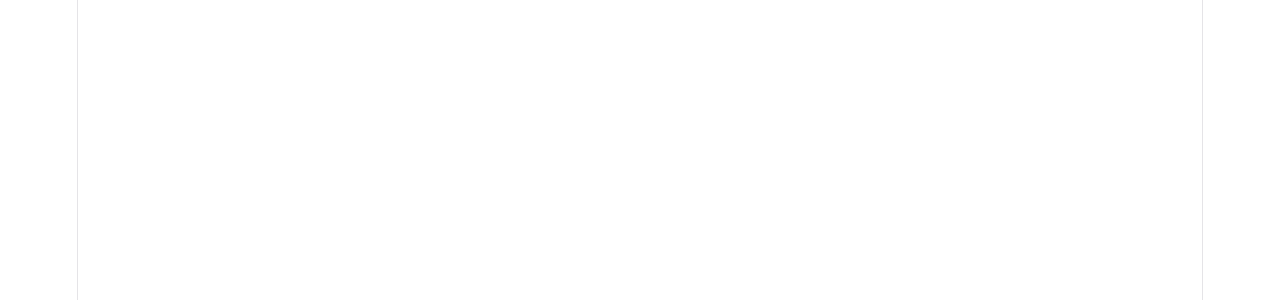
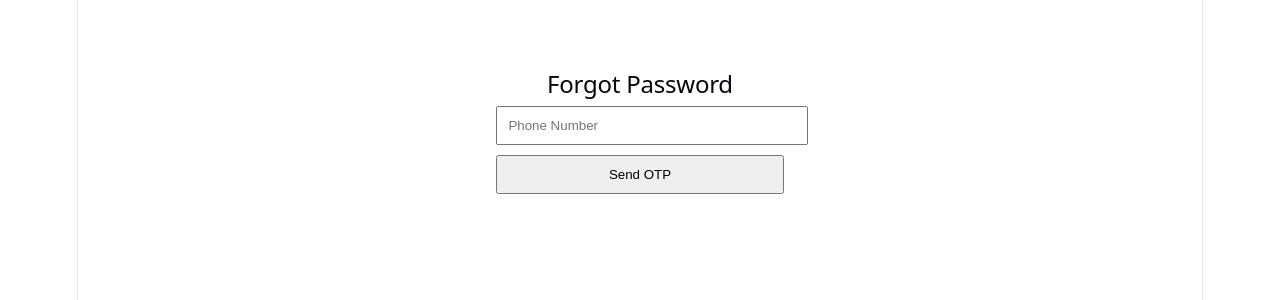
Before and after one commit to arnika44/TravelBuddy-frontend, a React app: page /forgot-password in a window 1280 px wide. Before the commit this address had no page. Shown: the top 300 px of the page. Built offline with nearby package versions, Linux system fonts and the light colour scheme; the HTML template or start-up script is replaced by a standard one.

Commit message:
Added forgot password feature

```diff
--- a/src/App.jsx
+++ b/src/App.jsx
@@ -9,6 +9,7 @@ import FindPartners from "./pages/FindPartners";
 import ChangePassword from "./pages/ChangePassword";
 import Chat from "./pages/Chat";
 import Chats from "./pages/Chats";
+import ForgotPassword from "./pages/ForgotPassword";
 
 export default function App() {
   return (
@@ -23,6 +24,7 @@ export default function App() {
       <Route path="/received-requests" element={<ReceivedRequests />} />
       <Route path="/chat" element={<Chat />} />
       <Route path="/chats" element={<Chats />} />
+      <Route path="/forgot-password" element={<ForgotPassword />} />
 
     </Routes>
   );
--- /dev/null
+++ b/src/pages/ForgotPassword.jsx
@@ -0,0 +1,236 @@
+import { useState } from "react";
+import axios from "axios";
+import { useNavigate } from "react-router-dom";
+
+const API = "https://travelbuddy-backend-4w7o.onrender.com";
+
+export default function ForgotPassword() {
+
+  const navigate = useNavigate();
+
+  const [phone, setPhone] = useState("");
+  const [otp, setOtp] = useState("");
+  const [newPassword, setNewPassword] = useState("");
+  const [confirmPassword, setConfirmPassword] = useState("");
+
+  const [otpSent, setOtpSent] = useState(false);
+  const [otpVerified, setOtpVerified] = useState(false);
+
+  const sendOtp = async () => {
+
+  if (!phone) {
+
+    alert("Enter phone number");
+
+    return;
+
+  }
+
+  try {
+
+    const res = await axios.post(`${API}/send-otp`, {
+      phone
+    });
+
+    alert(res.data.message);
+
+    setOtpSent(true);
+
+  } catch (err) {
+
+    alert("Failed to send OTP");
+
+  }
+
+};
+
+const verifyOtp = async () => {
+
+  if (!otp) {
+
+    alert("Enter OTP");
+
+    return;
+
+  }
+
+  try {
+
+    const res = await axios.post(
+      `${API}/forgot-password-verify-otp`,
+      {
+        phone,
+        otp
+      }
+    );
+
+    if (res.data.success) {
+
+      alert(res.data.message);
+
+      setOtpVerified(true);
+
+    } else {
+
+      alert(res.data.message);
+
+    }
+
+  } catch (err) {
+
+    alert("OTP verification failed");
+
+  }
+
+};
+const resetPassword = async () => {
+
+  if (!newPassword || !confirmPassword) {
+    alert("Fill all fields");
+    return;
+  }
+
+  if (newPassword !== confirmPassword) {
+    alert("Passwords do not match");
+    return;
+  }
+
+  try {
+
+    const res = await axios.post(`${API}/reset-password`, {
+      phone,
+      newPassword
+    });
+
+    alert(res.data.message);
+
+    navigate("/");
+
+  } catch (err) {
+
+    alert(err.response?.data?.message || "Reset Failed");
+
+  }
+
+};
+
+  return (
+
+    <div
+      style={{
+        maxWidth: "400px",
+        margin: "50px auto",
+        padding: "20px",
+        textAlign: "center"
+      }}
+    >
+
+      <h2>Forgot Password</h2>
+
+      <input
+        placeholder="Phone Number"
+        value={phone}
+        onChange={(e) => setPhone(e.target.value)}
+        style={{
+          width: "100%",
+          padding: "10px",
+          marginBottom: "10px"
+        }}
+      />
+
+      {!otpSent && (
+
+        <button
+          onClick={sendOtp}
+          style={{
+            width: "100%",
+            padding: "10px"
+          }}
+        >
+          Send OTP
+        </button>
+
+      )}
+
+      {otpSent && !otpVerified && (
+
+        <>
+
+          <input
+            placeholder="Enter OTP"
+            value={otp}
+            onChange={(e) => setOtp(e.target.value)}
+            style={{
+              width: "100%",
+              padding: "10px",
+              marginTop: "10px",
+              marginBottom: "10px"
+            }}
+          />
+
+          <button
+            onClick={verifyOtp}
+            style={{
+              width: "100%",
+              padding: "10px"
+            }}
+          >
+            Verify OTP
+          </button>
+
+        </>
+
+      )}
+
+      {otpVerified && (
+
+        <>
+
+          <input
+            type="password"
+            placeholder="New Password"
+            value={newPassword}
+            onChange={(e) =>
+              setNewPassword(e.target.value)
+            }
+            style={{
+              width: "100%",
+              padding: "10px",
+              marginTop: "10px"
+            }}
+          />
+
+          <input
+            type="password"
+            placeholder="Confirm Password"
+            value={confirmPassword}
+            onChange={(e) =>
+              setConfirmPassword(e.target.value)
+            }
+            style={{
+              width: "100%",
+              padding: "10px",
+              marginTop: "10px"
+            }}
+          />
+
+          <button
+            onClick={resetPassword}
+            style={{
+              width: "100%",
+              padding: "10px",
+              marginTop: "15px"
+            }}
+          >
+            Reset Password
+          </button>
+
+        </>
+
+      )}
+
+    </div>
+
+  );
+
+}
--- a/src/pages/Login.jsx
+++ b/src/pages/Login.jsx
@@ -79,6 +79,12 @@ export default function Login() {
         Don't have an account?{" "}
         <Link to="/register">Register</Link>
       </p>
+
+      <p>
+  <Link to="/forgot-password">
+    Forgot Password?
+  </Link>
+</p>
     </div>
   );
 }
```
